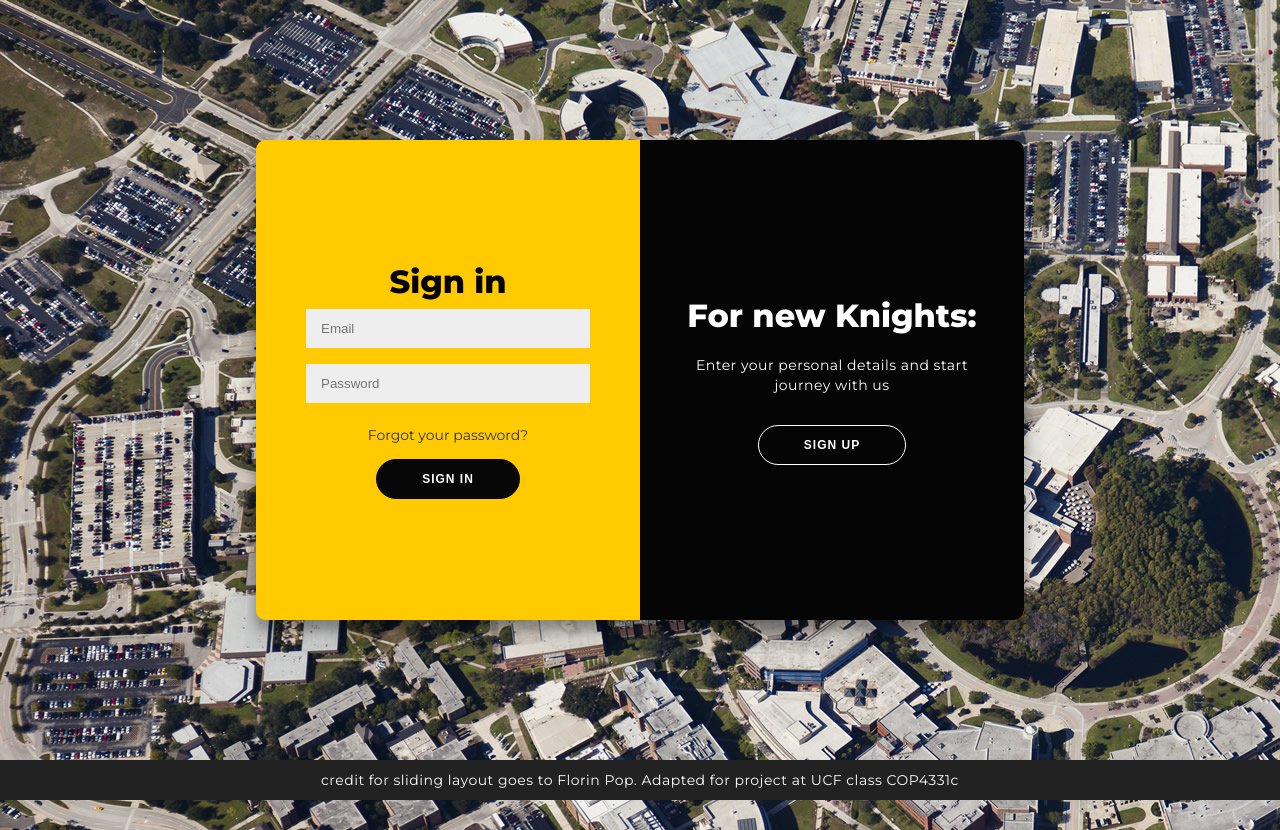
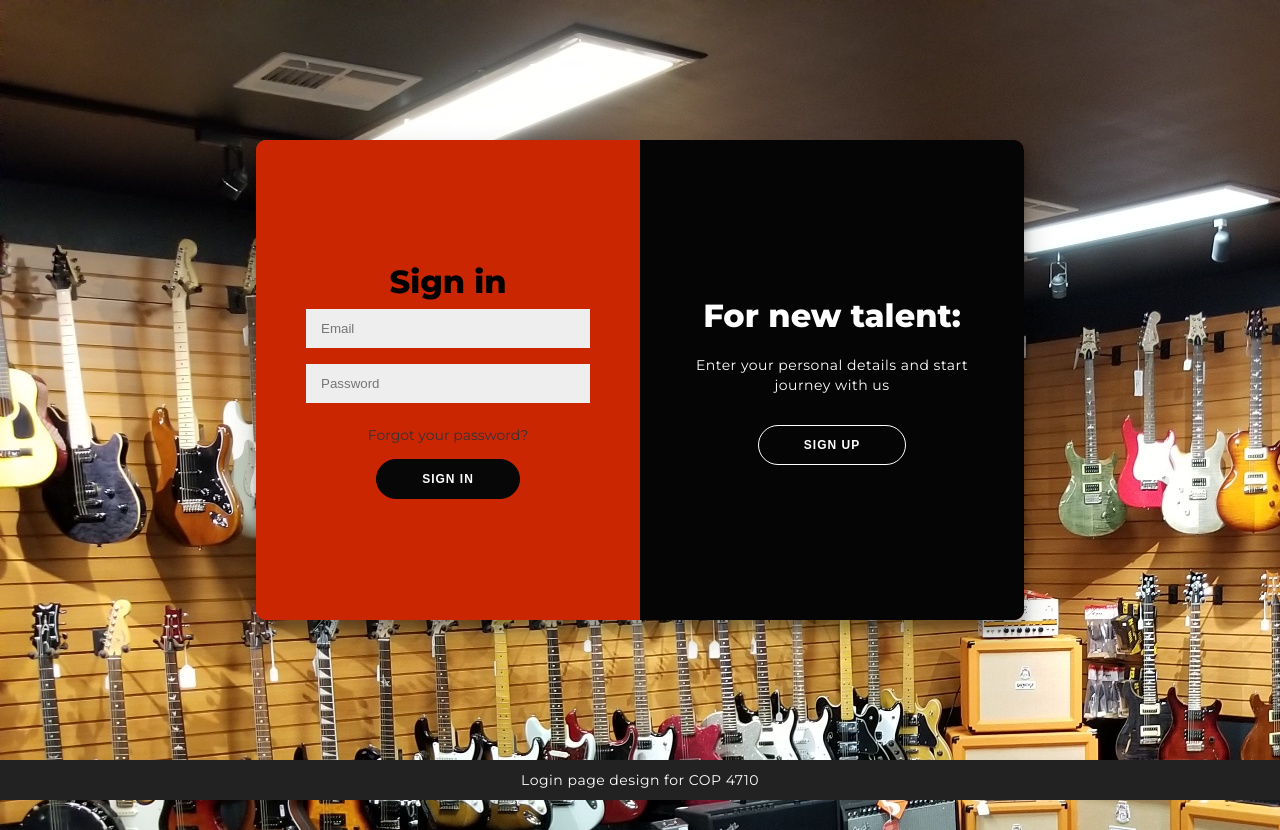
Before and after one commit to jediburrito/caffeineCowboys, a plain HTML site: page index.html in a window 1280 px wide. Drawn offline with Linux system fonts and the light colour scheme.

Commit message:
changed for musicstore

```diff
--- a/index.html
+++ b/index.html
@@ -25,12 +25,12 @@
 <div class="overlay-container">
 	<div class="overlay">
 		<div class="overlay-panel overlay-left">
-			<h1>Welcome Back!</h1>
-			<p>To keep connected with us please login with your personal info</p>
+			<h1>Welcome new Musicians!</h1>
+			<p>To keep jamming with us please login with your personal info</p>
 			<button class="ghost" id="signIn">Sign In</button>
 		</div>
 		<div class="overlay-panel overlay-right">
-			<h1>For new Knights:</h1>
+			<h1>For new talent:</h1>
 			<p>Enter your personal details and start journey with us</p>
 			<button class="ghost" id="signUp">Sign Up</button>
 			</div>
@@ -40,6 +40,6 @@
 <script src="script.js"></script>
 <footer>
 	<p>
-		credit for sliding layout goes to Florin Pop. Adapted for project at UCF class COP4331c
+		Login page design for COP 4710
 	</p>
 </footer>
--- a/style.css
+++ b/style.css
@@ -6,7 +6,7 @@
 
 body {
 	background: #FEFEFD;
-	background-image: url("ucf4.jpg");
+	background-image: url("musicStore.jpg");
 	display: flex;
 	justify-content: center;
 	align-items: center;
@@ -71,7 +71,7 @@ button.ghost {
 }
 
 form {
-	background-color: #FFCB00;
+	background-color: #CB2602;
 	display: flex;
 	align-items: center;
 	justify-content: center;
@@ -90,7 +90,7 @@ input {
 }
 
 .container {
-	background-color: #FFC100;
+	background-color: #CB2602;
 	border-radius: 10px;
   	box-shadow: 0 14px 28px rgba(0,0,0,0.25),
 			0 10px 10px rgba(0,0,0,0.22);
```
Also changed, not shown: musicStore.jpg (added).
